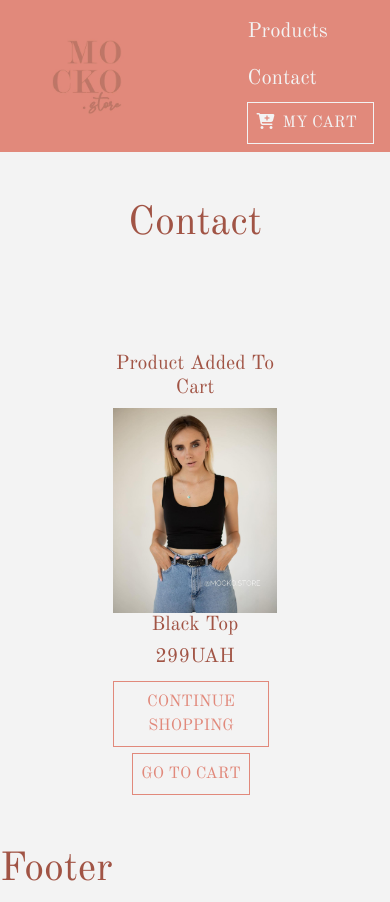
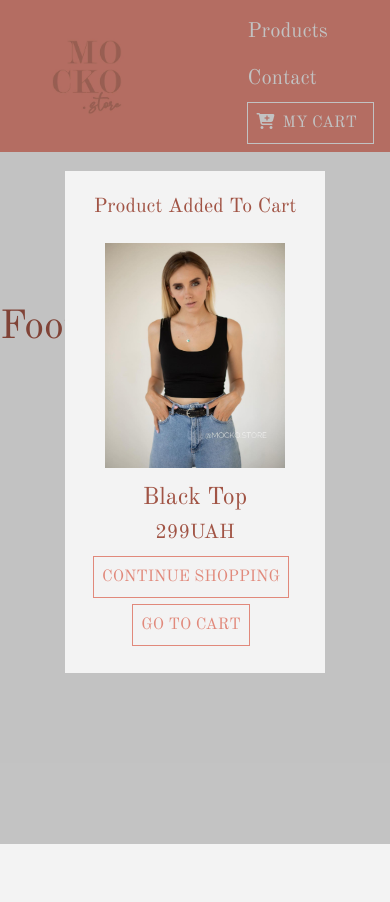
Before and after one commit to veronikadumalo/e-commerce, a React (Create React App) app: page /contact in a window 390 px wide. After the commit the page ends 844 px from the top, so only its background shows below. Built offline with nearby package versions, Linux system fonts and the light colour scheme.

Commit message:
create style for small detail section

```diff
--- a/src/components/SmallDetail.js
+++ b/src/components/SmallDetail.js
@@ -15,15 +15,15 @@ export default class SmallDetail extends Component {
 					}
 					else {
 						return (
-							<div>
+							<SmallDetailContainer>
 								<div className="container">
 									<div className="row">
-										<div className="col-8 mx-auto col-md-6 col-ld-4 text-center text-capitalize p-5">
+										<div className="col-8 mx-auto col-md-6 col-lg-4 text-center text-capitalize p-4 detail-card">
 											<h5>product added to cart</h5>
-											<img src={img} alt="product" className="img-fluid" />
-											<h5>{title}</h5>
+											<img src={img} alt="product" className="img-fluid p-3" />
+											<h4>{title}</h4>
 											<h5>{price}<span className="text-uppercase">uah</span></h5>
-											<Link>
+											<Link to="/">
 												<button
 													className="detail-button"
 													onClick={() => {
@@ -42,7 +42,7 @@ export default class SmallDetail extends Component {
 										</div>
 									</div>
 								</div>
-							</div>
+							</SmallDetailContainer>
 							);
 					}
 				}}
@@ -50,3 +50,18 @@ export default class SmallDetail extends Component {
 			);
 	}
 }
+
+const SmallDetailContainer = styled.div`
+position:fixed;
+top:0;
+bottom:0;
+left:0;
+right:0;
+display:flex;
+align-items:center;
+justufy-content:center;
+background: rgba(0,0,0,0.2);
+.detail-card{
+background:var(--mainWhite);
+}
+`;
```
